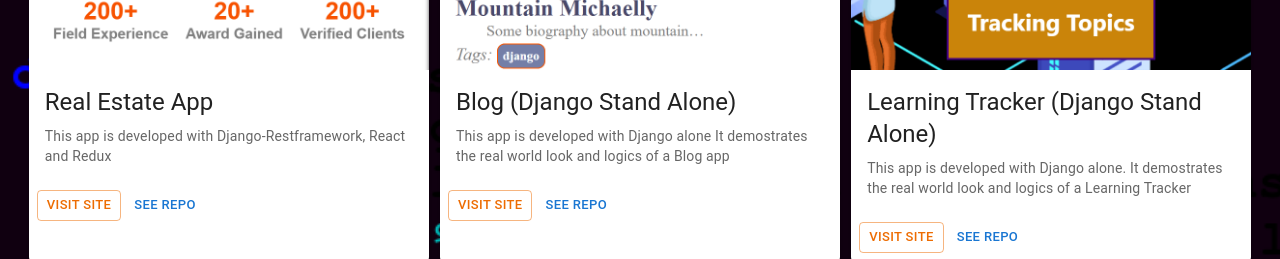
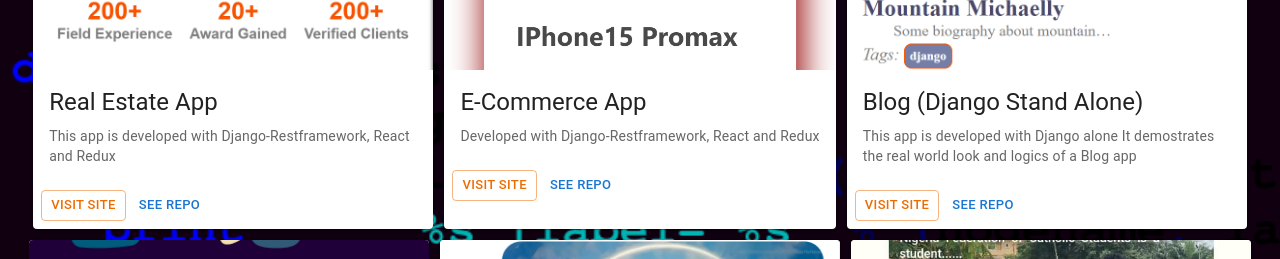
Before and after one commit to Mountain-Michaelle/michael-portfolio, a React (Create React App) app in the folder portfolio_frontend/: page /my-projects in a window 1280 px wide. Shown: the part 197-456 px from the top of the page. Built offline with nearby package versions, Linux system fonts and the light colour scheme.

Commit message:
updated my profile

```diff
--- a/portfolio_frontend/src/Assets/Statics/projects.js
+++ b/portfolio_frontend/src/Assets/Statics/projects.js
@@ -6,6 +6,8 @@ import Lms from './Images/Projects/lms.png'
 import Tracker from './Images/Projects/tracker.png'
 import Auth from './Images/Projects/auth.png'
 import Estate from './Images/Projects/estate.png'
+import Ecom from './Images/Ecom.png'
+
 
 export default [
 
@@ -14,6 +16,13 @@ export default [
         description: 'This app is developed with Django-Restframework, React and Redux',
         image: Estate,
         url: 'https://re-estate-backend.vercel.app/',
+        git_url: 'https://github.com/Mountain-Michaelle/ReEstateBackend',
+    },
+    {
+        proj_name: 'E-Commerce App',
+        description: 'Developed with Django-Restframework, React and Redux',
+        image: Ecom,
+        url: 'https://ecommerce-app-two-umber.vercel.app/',
         git_url: 'https://github.com/Mountain-Michaelle/ReEstateBackend',
     },
     {
```
Also changed, not shown: portfolio_frontend/src/Assets/Statics/Images/Ecom.png (added), 1 other file (tests, documents, lock files or other folders).
